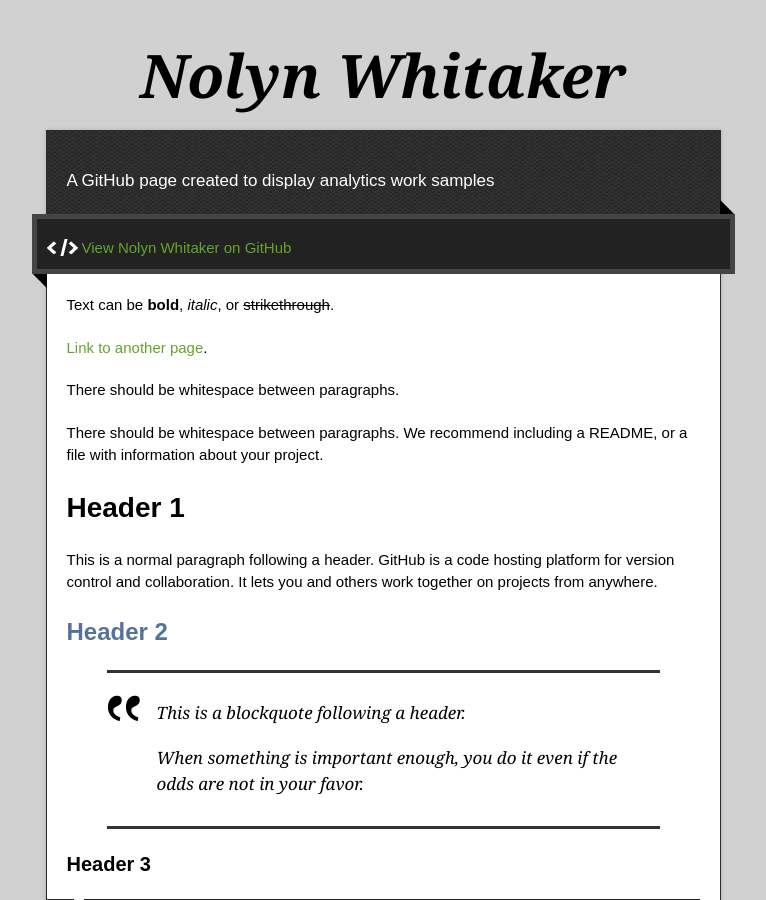
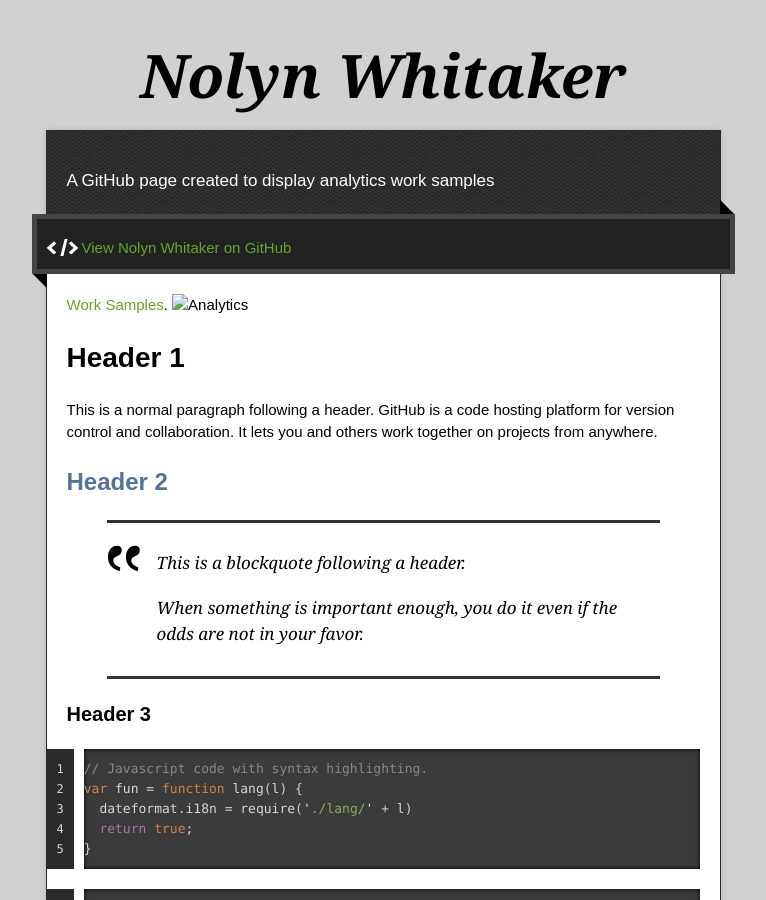
Before and after one commit to nswhit/nswhit.github.io, a Jekyll site: the page built from index.md, in a window 1280 px wide and 900 px high. Shown: the whole window, without its empty margins (257-1023 px from the left). Built offline with Jekyll 4.4.1, drawn with Linux system fonts in a browser that asks for light colours; our own code applies the rules of GitHub Pages for plain Markdown files.

Commit message:
Update index.md

```diff
--- a/index.md
+++ b/index.md
@@ -3,13 +3,8 @@ title: Nolyn Whitaker
 description:  A GitHub page created to display analytics work samples
 ---
 
-Text can be **bold**, _italic_, or ~~strikethrough~~.
-
-[Link to another page](./another-page.html).
-
-There should be whitespace between paragraphs.
-
-There should be whitespace between paragraphs. We recommend including a README, or a file with information about your project.
+[Work Samples](nswhit.github.io/samples).
+![Analytics]()
 
 # Header 1
 
```
